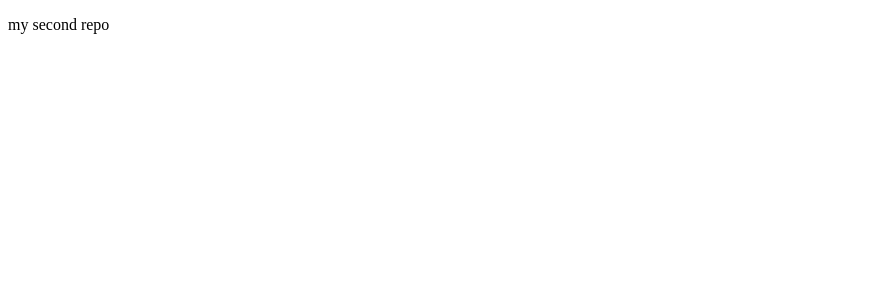
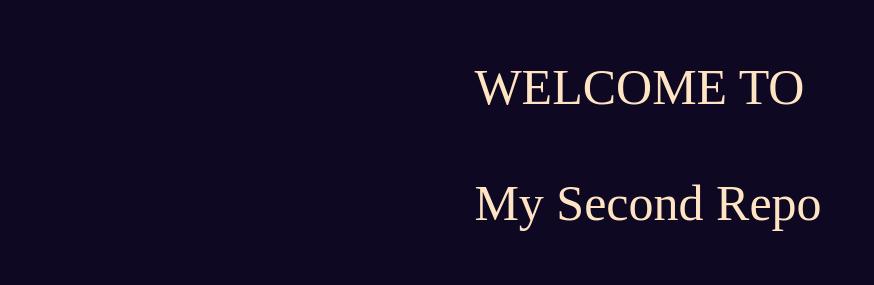
Before and after one commit to SunjidaAkter/my_second_repo, a plain HTML site: page index.html in a window 1280 px wide. Shown: the whole page, without its empty margins (0-874 px from the left). Drawn offline with Linux system fonts and the light colour scheme.

Commit message:
ui is updated

```diff
--- a/index.html
+++ b/index.html
@@ -1,12 +1,18 @@
 <!DOCTYPE html>
 <html lang="en">
+
 <head>
     <meta charset="UTF-8">
     <meta http-equiv="X-UA-Compatible" content="IE=edge">
     <meta name="viewport" content="width=p, initial-scale=1.0">
+    <link rel="stylesheet" href="style.css">
     <title>Document</title>
 </head>
+
 <body>
-    <p>my second repo</p>
+    <div class="rough">
+        <p>WELCOME TO <br><br>My Second Repo</p>
+    </div>
 </body>
+
 </html>
--- /dev/null
+++ b/style.css
@@ -0,0 +1,10 @@
+body {
+    background-color: rgb(14, 8, 34);
+    color: bisque;
+    height: 100%;
+    width: 100%;
+    display: flex;
+    justify-content: center;
+    align-items: center;
+    font-size: 50px;
+}
```
